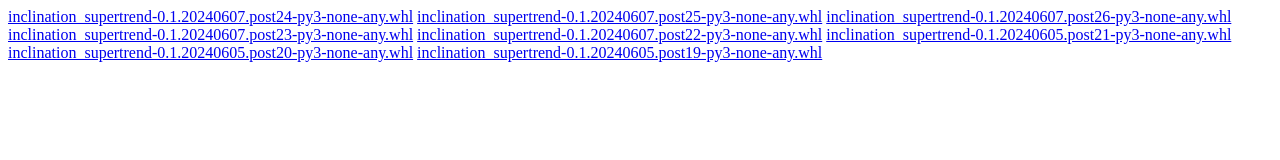
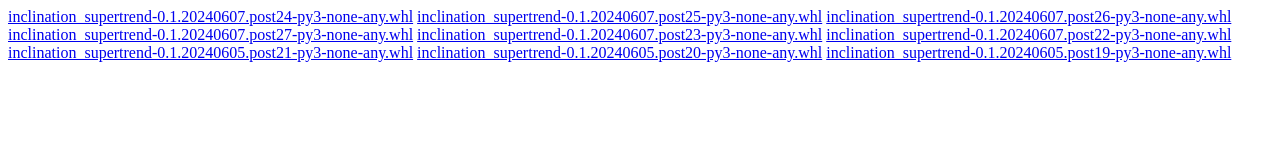
Before and after one commit to alest-software/simple, a plain HTML site: page inclination-supertrend/index.html in a window 1280 px wide. Drawn offline with Linux system fonts and the light colour scheme.

Commit message:
Improvements

```diff
--- a/inclination-supertrend/index.html
+++ b/inclination-supertrend/index.html
@@ -4,6 +4,7 @@
     <a href="inclination_supertrend-0.1.20240607.post24-py3-none-any.whl">inclination_supertrend-0.1.20240607.post24-py3-none-any.whl</a>
     <a href="inclination_supertrend-0.1.20240607.post25-py3-none-any.whl">inclination_supertrend-0.1.20240607.post25-py3-none-any.whl</a>
     <a href="inclination_supertrend-0.1.20240607.post26-py3-none-any.whl">inclination_supertrend-0.1.20240607.post26-py3-none-any.whl</a>
+    <a href="inclination_supertrend-0.1.20240607.post27-py3-none-any.whl">inclination_supertrend-0.1.20240607.post27-py3-none-any.whl</a>
     <a href="inclination_supertrend-0.1.20240607.post23-py3-none-any.whl">inclination_supertrend-0.1.20240607.post23-py3-none-any.whl</a>
     <a href="inclination_supertrend-0.1.20240607.post22-py3-none-any.whl">inclination_supertrend-0.1.20240607.post22-py3-none-any.whl</a>
     <a href="inclination_supertrend-0.1.20240605.post21-py3-none-any.whl">inclination_supertrend-0.1.20240605.post21-py3-none-any.whl</a>
```
